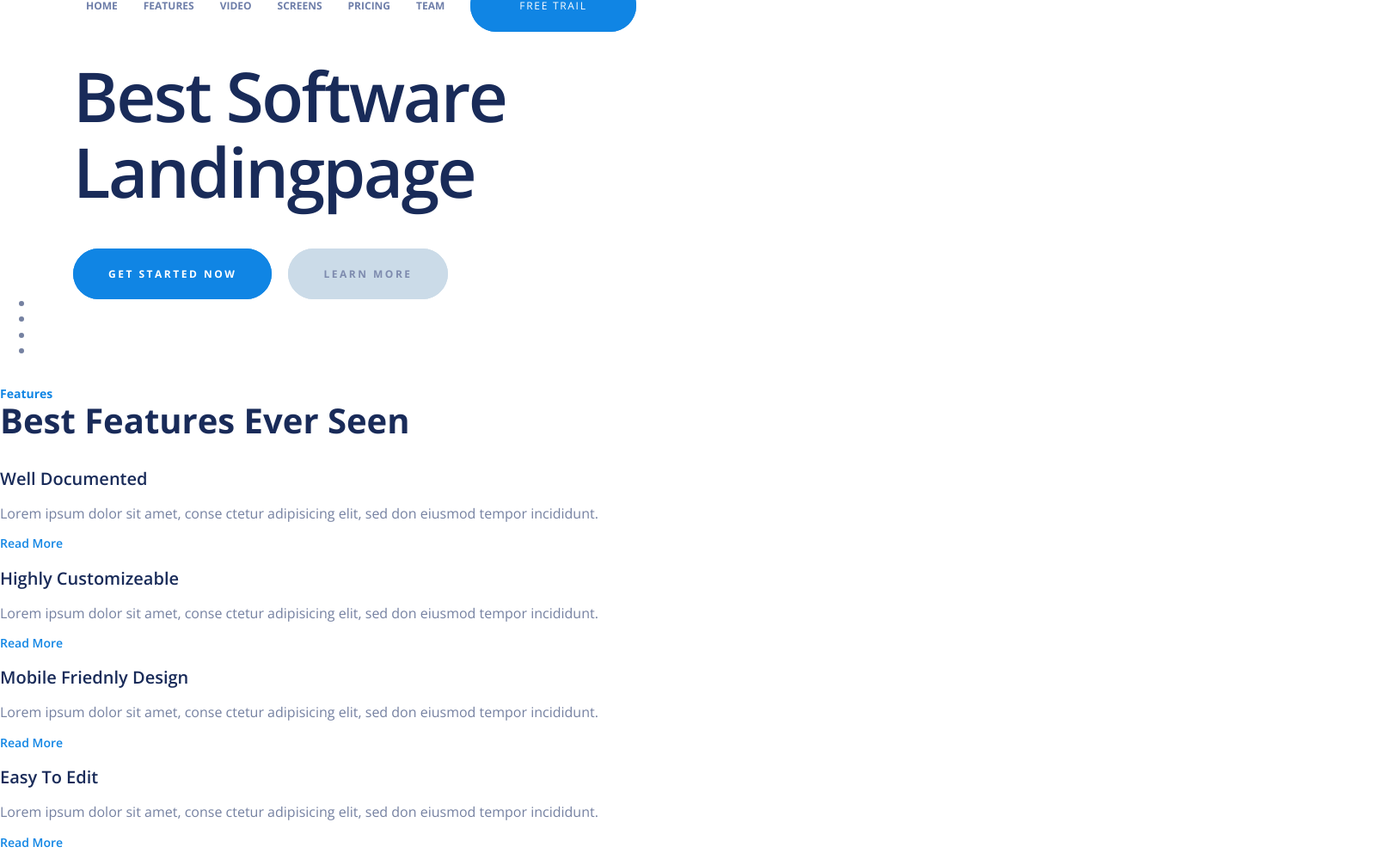
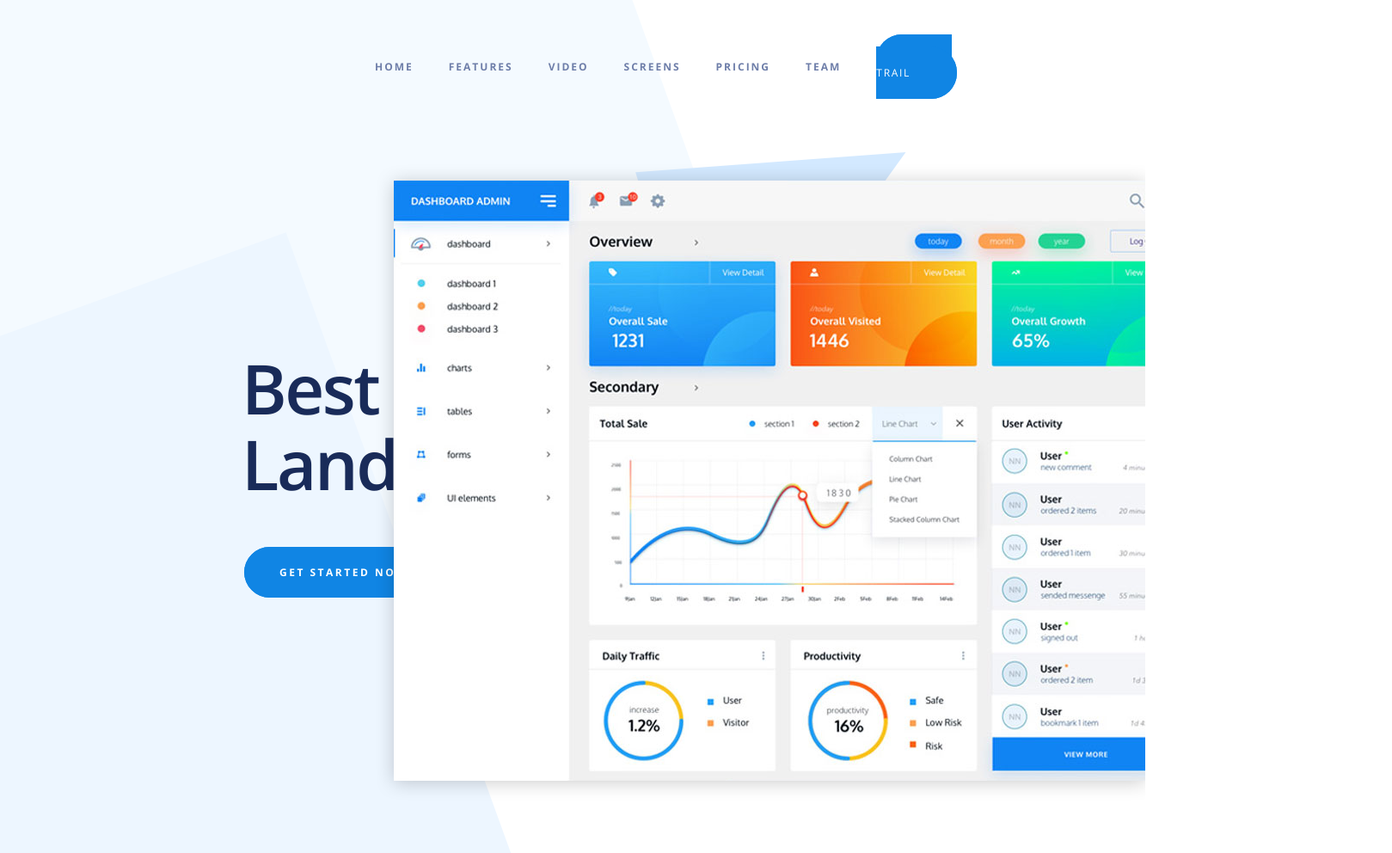
Before and after one commit to IgorPushnov/PSD_2, a plain HTML site: page index.html in a window 1280 px wide. Shown: the top 992 px of the page at 86% size, 1619 px wide, since content can reach past the window. Drawn offline with nearby package versions, Linux system fonts and the light colour scheme.

Commit message:
added change

```diff
--- a/css/style.css
+++ b/css/style.css
@@ -8,30 +8,66 @@ a {
   text-decoration: none;
 }
 
-h1 {
+/* Wrap */
+.wrap {
+  max-width: 1110px;
+  margin: 0;
+  padding: 0;
+}
+
+/* Header */
+.header {
+  background-image: url(../img/header-bigbg.png);
+  background-repeat: no-repeat;
+  padding: 53px 15% 335px 20%;
+  position: relative;
+}
+
+.header__block {
+  display: flex;
+  align-items: center;
+  margin-bottom: 305px;
+}
+
+.header__logo {
+  display: block;
+  width: 191px;
+  height: 49px;
+  background-image: url(../img/logo/logo_1.png);
+  background-repeat: no-repeat;
+  margin-left: 32px;
+}
+
+.header__title {
   font-size: 80px;
   font-weight: 600;
   letter-spacing: -2.5px;
   line-height: 1.1;
   max-width: 600px;
-  margin-bottom: 65px;
+  margin-bottom: 72px;
   color: #192b59;
+  padding-left: 25px;
 }
 
-/* Wrap */
-.wrap {
-  max-width: 1110px;
-  margin: 0 auto;
+.header__group {
+  padding-left: 28px;
 }
 
-/* Header */
-.header__group a + a {
-  margin-left: 15px;
+.header__screen {
+  display: block;
+  position: absolute;
+  right: -52px;
+  top: 191px;
+  background-image: url(../img/header-screen.png);
+  background-repeat: no-repeat;
+  width: 895px;
+  height: 740px;
 }
 
 /* Nav */
 .nav {
   display: flex;
+  align-items: center;
   font-size: 12px;
   text-transform: uppercase;
   font-weight: 700;
@@ -40,12 +76,18 @@ h1 {
   padding: 0;
 }
 
-.nav>li {
-  padding: 0 15px;
+.nav__link {
+  padding-left: 21px;
+  padding-right: 20px;
+}
+
+.nav__link:first-child {
+  margin-left: 127px;
 }
 
 .nav__item {
   color: #6e7ea9;
+  letter-spacing: 2px;
 }
 
 /* Button */
@@ -69,13 +111,14 @@ h1 {
 .btn--first {
   letter-spacing: 1.7px;
   font-weight: 400;
-  padding: 21px 56px;
+  padding: 21px 53px;
 }
 
 .btn--secondary {
   color: #7e8bae;
   background-color: #cbdbe8;
   border: 1px solid #cbdbe8;
+  margin-left: 15px;
 }
 
 .btn--secondary:hover {
@@ -87,16 +130,66 @@ h1 {
   color: #8085b1;
   background-color: transparent;
   border: 1px solid #dce1e5;
+  padding-left: 64px;
+  padding-right: 64px;
 }
 
 .btn--info:hover {
   color: #fff;
-  background-color: #1085e4;
+  background-color: #94b4cc;
+  border: 1px solid #94b4cc;
 }
 
 .btn--plan {
   padding-left: 64px;
   padding-right: 64px;
+}
+
+.btn--plan:hover {
+  color: #1085e4;
+  background-color: transparent;
+}
+
+/* Company */
+.company {
+  background-image: url(../img/header-smbg.png);
+  background-repeat: no-repeat;
+  margin: 0;
+}
+
+.company__list {
+  display: flex;
+  height: 275px;
+  align-items: center;
+  list-style-type: none;
+  margin: 0 0 0 300px;
+}
+
+.company__item {
+  width: 201px;
+  height: 69px;
+  padding: 60px;
+}
+
+.company__item--one {
+  padding-bottom: 40px;
+}
+
+.company__item--two {
+  padding-left: 43px;
+  padding-right: 77px;
+  padding-bottom: 73px;
+}
+
+.company__item--three {
+  padding-left: 25px;
+  padding-right: 95px;
+  padding-bottom: 43px;
+}
+
+.company__item--four {
+  padding-left: 10px;
+  padding-right: 110px;
 }
 
 /* Grid */
@@ -125,7 +218,16 @@ h1 {
 }
 
 /* Subscribe */
-
+.subscribe {
+  background: rgba(10,32,144,1);
+  background: -moz-linear-gradient(-45deg, rgba(10,32,144,1) 0%, rgba(246,41,12,1) 0%, rgba(10,32,144,1) 0%, rgba(35,120,205,1) 100%);
+  background: -webkit-gradient(left top, right bottom, color-stop(0%, rgba(10,32,144,1)), color-stop(0%, rgba(246,41,12,1)), color-stop(0%, rgba(10,32,144,1)), color-stop(100%, rgba(35,120,205,1)));
+  background: -webkit-linear-gradient(-45deg, rgba(10,32,144,1) 0%, rgba(246,41,12,1) 0%, rgba(10,32,144,1) 0%, rgba(35,120,205,1) 100%);
+  background: -o-linear-gradient(-45deg, rgba(10,32,144,1) 0%, rgba(246,41,12,1) 0%, rgba(10,32,144,1) 0%, rgba(35,120,205,1) 100%);
+  background: -ms-linear-gradient(-45deg, rgba(10,32,144,1) 0%, rgba(246,41,12,1) 0%, rgba(10,32,144,1) 0%, rgba(35,120,205,1) 100%);
+  background: linear-gradient(135deg, rgba(10,32,144,1) 0%, rgba(246,41,12,1) 0%, rgba(10,32,144,1) 0%, rgba(35,120,205,1) 100%);
+  filter: progid:DXImageTransform.Microsoft.gradient( startColorstr='#0a2090', endColorstr='#2378cd', GradientType=1 );
+}
 /* Software */
 .softwear h2 {
   font-size: 50px;
@@ -243,13 +345,15 @@ h1 {
 
 .plan__price {
   text-align: center;
-  background-color: #f5faff;
-  width: 350px;
+  background-color: #edf4fb;
+  background-image: url(../img/triangular.png);
+  flex-basis: 32%;
   padding: 20px 0 102px 0;
 }
 
 .plan__price--active {
   background-color: #192b59;
+  background-image: none;
   color: #fff;
   margin-left: 30px;
   margin-right: 30px;
--- a/index.html
+++ b/index.html
@@ -42,32 +42,33 @@
 
 <body>
   <div class="header">
-    <div class="wrap">
-      <a href=""></a>
+    <div class="header__block">
+      <a href="" class="header__logo"></a>
       <ul class="nav">
-        <li><a class="nav__item" href="">Home</a></li>
-        <li><a class="nav__item" href="">Features</a></li>
-        <li><a class="nav__item" href="">Video</a></li>
-        <li><a class="nav__item" href="">Screens</a></li>
-        <li><a class="nav__item" href="">Pricing</a></li>
-        <li><a class="nav__item" href="">Team</a></li>
-        <li><a href="" class="btn btn--first">free trail</a></li>
+        <li class="nav__link"><a class="nav__item" href="">Home</a></li>
+        <li class="nav__link"><a class="nav__item" href="">Features</a></li>
+        <li class="nav__link"><a class="nav__item" href="">Video</a></li>
+        <li class="nav__link"><a class="nav__item" href="">Screens</a></li>
+        <li class="nav__link"><a class="nav__item" href="">Pricing</a></li>
+        <li class="nav__link"><a class="nav__item" href="">Team</a></li>
+        <li class="nav__link"><a href="" class="btn btn--first">free trail</a></li>
       </ul>
     </div>
     <div class="wrap">
-      <h1>Best Software Landingpage</h1>
+      <h1 class="header__title">Best Software Landingpage</h1>
       <div class="header__group">
         <a href="" class="btn">get started now</a>
         <a href="" class="btn btn--secondary">learn more</a>
       </div>
     </div>
+    <div class="header__screen"></div>
   </div>
   <div class="company">
-    <ul>
-      <li></li>
-      <li></li>
-      <li></li>
-      <li></li>
+    <ul class="company__list">
+      <li class="company__item company__item--one"><img class="company__img" src="img/logo/logo_2.png" alt=""></li>
+      <li class="company__item company__item--two"><img class="company__img" src="img/logo/logo_3.png" alt=""></li>
+      <li class="company__item company__item--three"><img class="company__img" src="img/logo/logo_4.png" alt=""></li>
+      <li class="company__item company__item--four"><img class="company__img" src="img/logo/logo_5.png" alt=""></li>
     </ul>
   </div>
   <div class="grid">
@@ -285,7 +286,7 @@
             <li class="plan__item">Free Hosting Name</li>
             <li class="plan__item">24x7 Online Support</li>
           </ul>
-          <a href="" class="btn btn--info btn--plan">choose plan</a>
+          <a href="" class="btn btn--info">choose plan</a>
         </div>
         <div class="plan__price plan__price--active">
           <h3 class="plan__name plan__name--active"><span class="plan__dollar">$</span>90<span class="plan__mo">/mo</span></h3>
@@ -311,7 +312,7 @@
             <li class="plan__item">Free Hosting Name</li>
             <li class="plan__item">24x7 Online Support</li>
           </ul>
-          <a href="" class="btn btn--info btn--plan">choose plan</a>
+          <a href="" class="btn btn--info">choose plan</a>
         </div>
       </div>
     </div>
```
Also changed, not shown: img/triangular.png (added).
